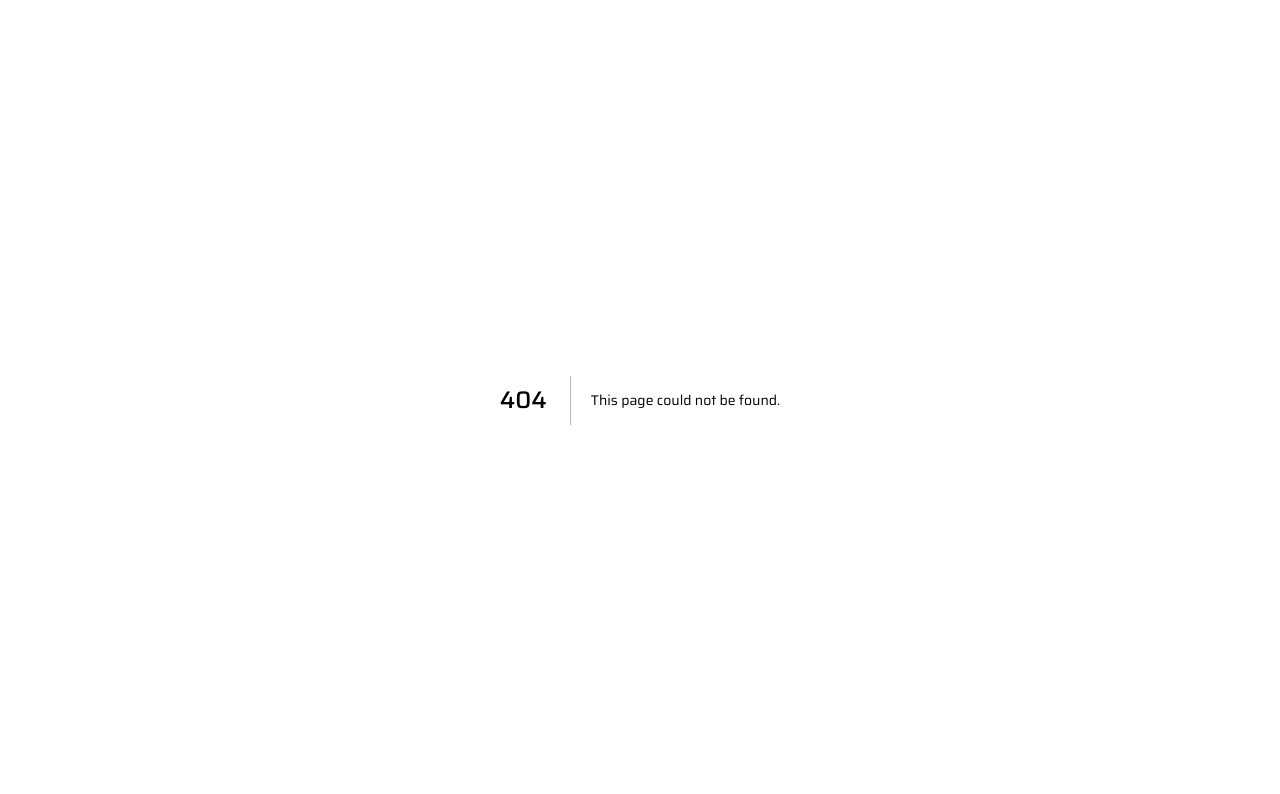
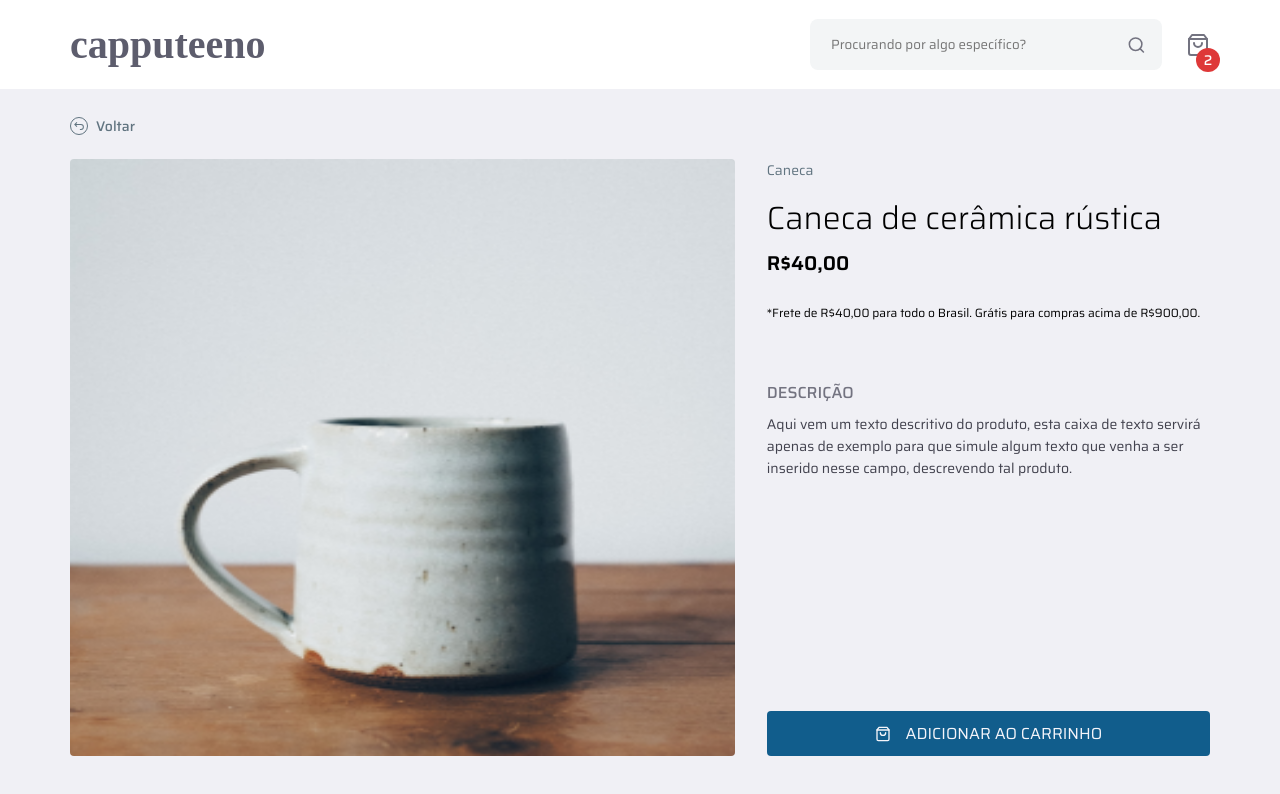
Before and after one commit to d0ugui/capputeeno, a Next.js app: page /product in a window 1280 px wide. Before the commit this address had no page. Shown: the top 794 px of the page. Built offline with nearby package versions, Linux system fonts and the light colour scheme; a web font is replaced by a local one.

Commit message:
feat: create product page

```diff
--- a/pages/_app.js
+++ b/pages/_app.js
@@ -1,12 +1,15 @@
 import { ThemeProvider } from 'styled-components';
-import GlobalStyles from '../src/styles/global';
+
+import { Header } from '../src/components/Header';
 
 import themes from '../src/styles/themes/index';
+import GlobalStyles from '../src/styles/global';
 
 function MyApp({ Component, pageProps }) {
   return (
     <ThemeProvider theme={themes.light}>
       <GlobalStyles />
+      <Header />
       <Component {...pageProps} />
     </ThemeProvider>
   );
--- a/pages/index.js
+++ b/pages/index.js
@@ -1,5 +1,4 @@
 import React from 'react';
-import { Header } from '../src/components/Header';
 import { ListProducts } from '../src/components/ListProducts';
 import { Navbar } from '../src/components/Navbar';
 import { Pagination } from '../src/components/Pagination';
@@ -7,7 +6,6 @@ import { Pagination } from '../src/components/Pagination';
 export default function Home() {
   return (
     <>
-      <Header />
       <Navbar />
       <Pagination />
       <ListProducts />
--- /dev/null
+++ b/pages/product/index.js
@@ -0,0 +1,47 @@
+import Image from 'next/image';
+import Link from 'next/link';
+
+import { FiShoppingBag } from 'react-icons/fi';
+import { GrUndo } from 'react-icons/gr';
+import imgTest from '../../src/assets/caneca.png';
+import { Container, Content, ProductDetails } from './styles';
+
+export default function product() {
+  return (
+    <Container>
+      <Link href="/">
+        <span>
+          <GrUndo size={18} />
+          Voltar
+        </span>
+      </Link>
+      <Content>
+        <Image src={imgTest} />
+        <ProductDetails>
+          <span>Caneca</span>
+          <h1>Caneca de cerâmica rústica</h1>
+          <strong>R$40,00</strong>
+
+          <small>
+            *Frete de R$40,00 para todo o Brasil.
+            Grátis para compras acima de R$900,00.
+          </small>
+
+          <div>
+            <h2>Descrição</h2>
+            <p>
+              Aqui vem um texto descritivo do produto,
+              esta caixa de texto servirá apenas de exemplo para que simule
+              algum texto que venha a ser inserido nesse campo, descrevendo tal
+              produto.
+            </p>
+          </div>
+          <button type="button">
+            <FiShoppingBag />
+            Adicionar ao carrinho
+          </button>
+        </ProductDetails>
+      </Content>
+    </Container>
+  );
+}
--- /dev/null
+++ b/pages/product/styles.js
@@ -0,0 +1,98 @@
+import styled from 'styled-components';
+
+export const Container = styled.div`
+  width: 100%;
+  max-width: 1140px;
+  margin: 0 auto;
+
+  display: flex;
+  flex-direction: column;
+  margin-top: 26px;
+
+  span {
+    font-size: 14px;
+    font-weight: 500;
+    color: ${({ theme }) => theme.productReturn};
+
+    display: flex;
+    align-items: center;
+    cursor: pointer;
+
+    svg {
+      margin-right: 8px;
+      border: 1.5px solid #617480;
+      border-radius: 50%;
+      padding: 2px;
+    }
+  }
+`;
+
+export const Content = styled.div`
+  margin-top: 22px;
+
+  display: grid;
+  grid-template-columns: 1.5fr 1fr;
+  gap: 32px;
+
+  span {
+    border-radius: 4px;
+  }
+`;
+
+export const ProductDetails = styled.div`
+  display: flex;
+  flex-direction: column;
+
+  span {
+    font-size: 14px;
+    font-weight: 400;
+  }
+
+  h1 {
+    margin-top: 12px;
+    font-weight: 300;
+  }
+
+  strong {
+    margin-top: 4px;
+    font-weight: 600;
+    font-size: 20px;
+  }
+
+  small {
+    margin-top: 24px;
+    font-size: 12px;
+  }
+
+  h2 {
+    font-size: 16px;
+    margin-top: 58px;
+    font-weight: 500;
+    text-transform: uppercase;
+    color: ${({ theme }) => theme.textColor};
+  }
+
+  p {
+    margin-top: 8px;
+    font-size: 14px;
+    color: ${({ theme }) => theme.textSelected};
+  }
+
+  button {
+    margin-top: 232px;
+    color: ${({ theme }) => theme.buttonPaginationSelected};
+    background: ${({ theme }) => theme.buttonProduct};
+    border: none;
+    border-radius: 4px;
+    padding: 10px 0;
+    cursor: pointer;
+
+    font-size: 16px;
+    text-transform: uppercase;
+
+    display: flex;
+    align-items: center;
+    justify-content: center;
+    gap: 15px;
+  }
+`;
--- a/src/styles/global.js
+++ b/src/styles/global.js
@@ -11,4 +11,8 @@ export default createGlobalStyle`
   body {
     background-color: ${({ theme }) => theme.backgroundColor}
   }
+
+  a {
+    text-decoration: none;
+  }
 `;
--- a/src/styles/themes/light.js
+++ b/src/styles/themes/light.js
@@ -13,4 +13,6 @@ export default {
   itemInfo: 'rgba(255, 255, 255, 0.4)',
   itemInfoPrice: '#09090A',
   listItemSublime: '#DCE2E6',
+  productReturn: '#617480',
+  buttonProduct: '#115D8C',
 };
```
